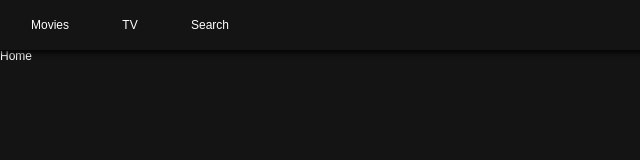
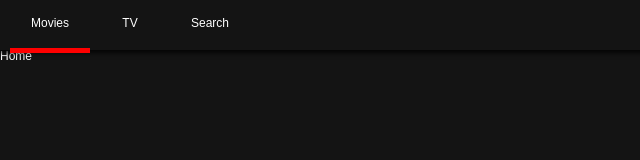
Before and after one commit to Jihyun85/myflix, a React (Create React App) app: page / in a window 1280 px wide. Shown: the top 160 px of the page, without its empty margins (0-640 px from the left). Built offline with nearby package versions, Linux system fonts and the light colour scheme.

Commit message:
#3.4 Location Aware Header

```diff
--- a/src/Components/Header.js
+++ b/src/Components/Header.js
@@ -1,5 +1,5 @@
 import React from "react";
-import { Link } from "react-router-dom";
+import { Link, withRouter } from "react-router-dom";
 import styled from "styled-components";
 
 const Header = styled.header`
@@ -24,6 +24,8 @@
 const Item = styled.li`
   width: 80px;
   text-align: center;
+  border-bottom: 5px solid ${(props) => (props.current ? "red" : "transparent")};
+  transition: border-bottom 0.2s ease-in-out;
 `;
 
 const SLink = styled(Link)`
@@ -33,18 +35,18 @@
   height: 50px;
 `;
 
-export default () => (
+export default withRouter(({ location: { pathname } }) => (
   <Header>
     <List>
-      <Item>
+      <Item current={pathname === "/"}>
         <SLink to="/">Movies</SLink>
       </Item>
-      <Item>
+      <Item current={pathname === "/tv"}>
         <SLink to="/tv">TV</SLink>
       </Item>
-      <Item>
+      <Item current={pathname === "/search"}>
         <SLink to="/search">Search</SLink>
       </Item>
     </List>
   </Header>
-);
+));
```
